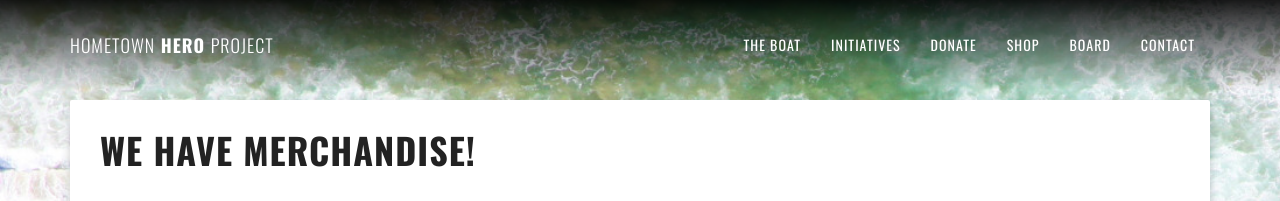
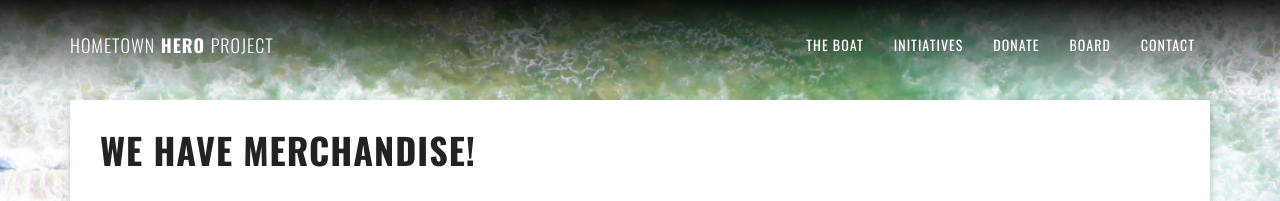
Before and after one commit to martinez-hero/martinez-hero.github.io, a Jekyll site: the page built from shop-temp/index.html, in a window 1280 px wide. Shown: the top 201 px of the page. Built offline with Jekyll 4.4.1, drawn with Linux system fonts in a browser that asks for light colours; nearby versions of some CDN libraries.

Commit message:
remove shop

```diff
--- a/_includes/navigation.html
+++ b/_includes/navigation.html
@@ -14,7 +14,6 @@
         <li><a href="/boat">The Boat</a></li>
         <li><a href="/initiatives">Initiatives</a></li>
         <li><a href="/donate">Donate</a></li>
-        <li><a href="/shop">Shop</a></li>
         <li><a href="/board">Board</a></li>
         <li><a href="#contact" class="page-scroll">Contact</a></li>
       </ul>
```
Also changed, not shown: shop-temp/hat.jpg (renamed from shop/hat.jpg), shop-temp/index.html (renamed from shop/index.html), shop-temp/shirt.jpg (renamed from shop/shirt.jpg).
